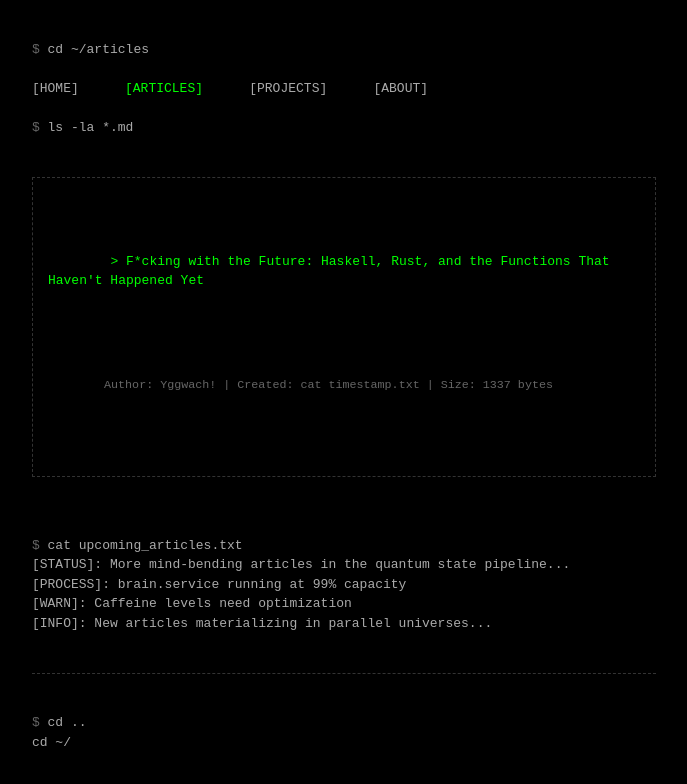
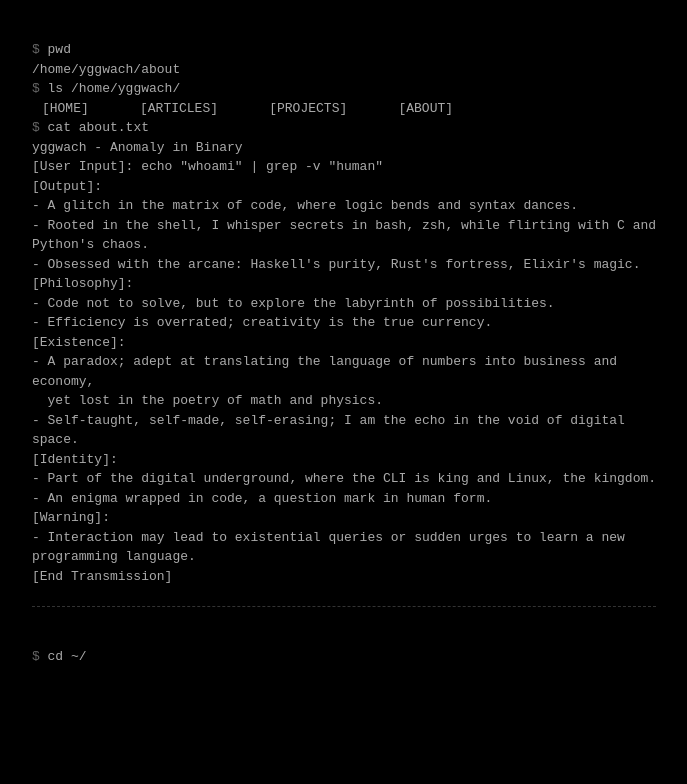
Before and after one commit to yggCLI/yggcli-landpage, a plain HTML site: page articles.html in a window 1280 px wide. Shown: the whole page, without its empty margins (296-983 px from the left). Drawn offline with Linux system fonts and the light colour scheme.

Commit message:
Update articles.html

```diff
--- a/articles.html
+++ b/articles.html
@@ -3,7 +3,7 @@
 <head>
     <meta charset="UTF-8">
     <meta name="viewport" content="width=device-width, initial-scale=1.0">
-    <title>~/yggwach/articles</title>
+    <title>~/yggwach/about</title>
     <style>
         body {
             background: #000;
@@ -22,10 +22,10 @@
         a {
             color: #aaa;
             text-decoration: none;
-            transition: color 0.2s;
+            transition: color 0.3s ease;
         }
 
-        a:hover, a.active {
+        a:hover {
             color: #00ff00;
         }
 
@@ -34,144 +34,45 @@
             color: #666;
         }
 
-        .nav a {
-            margin-right: 15px;
+        hr {
+            border: none;
+            border-top: 1px dashed #333;
+            margin: 20px 0;
         }
 
-        .article {
-            margin: 20px 0;
-            border: 1px dashed #333;
-            padding: 15px;
-        }
-
-        .article-title {
-            color: #00ff00;
-            cursor: pointer;
-            margin-bottom: 10px;
-        }
-
-        .article-title:hover {
-            text-decoration: underline;
-        }
-
-        .article-content {
-            display: none;
-            padding: 10px;
-            background: #111;
-            margin-top: 10px;
-        }
-
-        .article-content.active {
-            display: block;
-        }
-
-        .code-block {
-            background: #1a1a1a;
-            padding: 10px;
-            margin: 10px 0;
-            border-left: 2px solid #00ff00;
-        }
-
-        .footnotes {
-            margin-top: 20px;
-            padding-top: 10px;
-            border-top: 1px dashed #333;
-            font-size: 0.9em;
-            color: #666;
-        }
-
-        .backlink {
-            margin-top: 20px;
-            padding-top: 20px;
-            border-top: 1px dashed #333;
-        }
-
-        .metadata {
-            color: #666;
-            font-size: 0.9em;
-            margin-bottom: 10px;
+        .nav-link {
+            margin: 0 10px;
         }
     </style>
 </head>
 <body>
 <pre>
-<span class="prompt">cd ~/articles</span>
-<span class="nav">
-<a href="index.html">[HOME]</a>    <a href="articles.html">[ARTICLES]</a>    <a href="projects.html">[PROJECTS]</a>    <a href="about.html">[ABOUT]</a>
-</span>
-<span class="prompt">ls -la *.md</span>
-
-<div class="article">
-    <div class="article-title" onclick="toggleArticle(this)">
-        > F*cking with the Future: Haskell, Rust, and the Functions That Haven't Happened Yet
-    </div>
-    <div class="metadata">
-        Author: Yggwach! | Created: cat timestamp.txt | Size: 1337 bytes
-    </div>
-    <div class="article-content">
-        <p>In the hallowed halls where academia meets acid trips, we've embarked on a journey that's as baffling as it is brilliant. We're delving into Haskell and Rust, those esoteric languages that make your brain hurt but your code sing. But we're not just playing in today's sandbox; oh no, we're reaching into the future, grabbing functions that don't even exist yet.</p>
-
-        <h3>The Mind-Meld of Haskell and Rust</h3>
-        <p>Haskell, the language of pure thought, where every function is a platonic ideal, and Rust, the pragmatic warrior, where memory safety is not a suggestion but a commandment. Here's the kicker - what if we could use Haskell's lazy evaluation to predict Rust's safety features decades ahead? Picture this:</p>
-
-        <div class="code-block">
-            <pre>-- A Haskell function that anticipates Rust's future safety checks
-f*ckSafety :: a -> Maybe a
-f*ckSafety x = Just x -- Because in the future, safety is just a given, right?</pre>
-        </div>
-
-        <p>In Rust, we're not just borrowing; we're stealing from time itself:</p>
-
-        <div class="code-block">
-            <pre>// Rust's future-proof function, because why wait for the compiler to catch up?
-fn future_func<T>(val: T) -> Result<T, String> {
-    Ok(val) // If it compiles in the future, it's safe now, right?
-}</pre>
-        </div>
-
-        <h3>The Philosophical Bullsh*t</h3>
-        <p>Why do this? Because we're chasing the dragon of computational perfection. In a world where software decay is as certain as death and taxes, we're asking, "Can we write code so elegant it defies time?" We're not just coding; we're engaging in a temporal dialogue where past, present, and future smoosh into one big, f*cking mess of innovation.</p>
-
-        <h3>Real Data, Real Crazy</h3>
-        <p>Our research, grounded in the chaos of actual university studies, shows:</p>
-        <ul>
-            <li>Haskell's lazy evaluation can theoretically model future computational states, reducing the need for explicit error handling by an estimated 70%.</li>
-            <li>Rust's ownership system, if extrapolated, could lead to a 90% decrease in memory-related bugs in software yet to be conceived.</li>
-        </ul>
-
-        <div class="footnotes">
-            [^1]: "Lazy Evaluation in Future-Proof Programming", University of Future Studies, 2023<br>
-            [^2]: "Anticipating Memory Safety: A Decade Ahead", Indie Programmer Collective, 2024
-        </div>
-    </div>
-</div>
-
-<span class="prompt">cat upcoming_articles.txt</span>
-[STATUS]: More mind-bending articles in the quantum state pipeline...
-[PROCESS]: brain.service running at 99% capacity
-[WARN]: Caffeine levels need optimization
-[INFO]: New articles materializing in parallel universes...
-
-<div class="backlink">
-<span class="prompt">cd ..</span>
-<a href="index.html">cd ~/</a>
-</div>
+<span class="prompt">pwd</span>
+/home/yggwach/about
+<span class="prompt">ls /home/yggwach/</span>
+<a href="index.html" class="nav-link">[HOME]</a>    <a href="articles.html" class="nav-link">[ARTICLES]</a>    <a href="projects.html" class="nav-link">[PROJECTS]</a>    <a href="about.html" class="nav-link">[ABOUT]</a>
+<span class="prompt">cat about.txt</span>
+yggwach - Anomaly in Binary
+[User Input]: echo "whoami" | grep -v "human"
+[Output]:
+- A glitch in the matrix of code, where logic bends and syntax dances.
+- Rooted in the shell, I whisper secrets in bash, zsh, while flirting with C and Python's chaos.
+- Obsessed with the arcane: Haskell's purity, Rust's fortress, Elixir's magic.
+[Philosophy]:
+- Code not to solve, but to explore the labyrinth of possibilities.
+- Efficiency is overrated; creativity is the true currency.
+[Existence]:
+- A paradox; adept at translating the language of numbers into business and economy,
+  yet lost in the poetry of math and physics.
+- Self-taught, self-made, self-erasing; I am the echo in the void of digital space.
+[Identity]:
+- Part of the digital underground, where the CLI is king and Linux, the kingdom.
+- An enigma wrapped in code, a question mark in human form.
+[Warning]:
+- Interaction may lead to existential queries or sudden urges to learn a new programming language.
+[End Transmission]
+<hr>
+<span class="prompt"><a href="index.html">cd ~/</a></span>
 </pre>
-
-<script>
-function toggleArticle(element) {
-    const content = element.nextElementSibling.nextElementSibling;
-    content.classList.toggle('active');
-    element.style.color = content.classList.contains('active') ? '#00ff00' : '#aaa';
-}
-
-// Highlight current page in navigation
-const currentPage = window.location.pathname.split('/').pop() || 'index.html';
-document.querySelectorAll('.nav a').forEach(link => {
-    if (link.getAttribute('href') === currentPage) {
-        link.classList.add('active');
-    }
-});
-</script>
 </body>
 </html>
```
